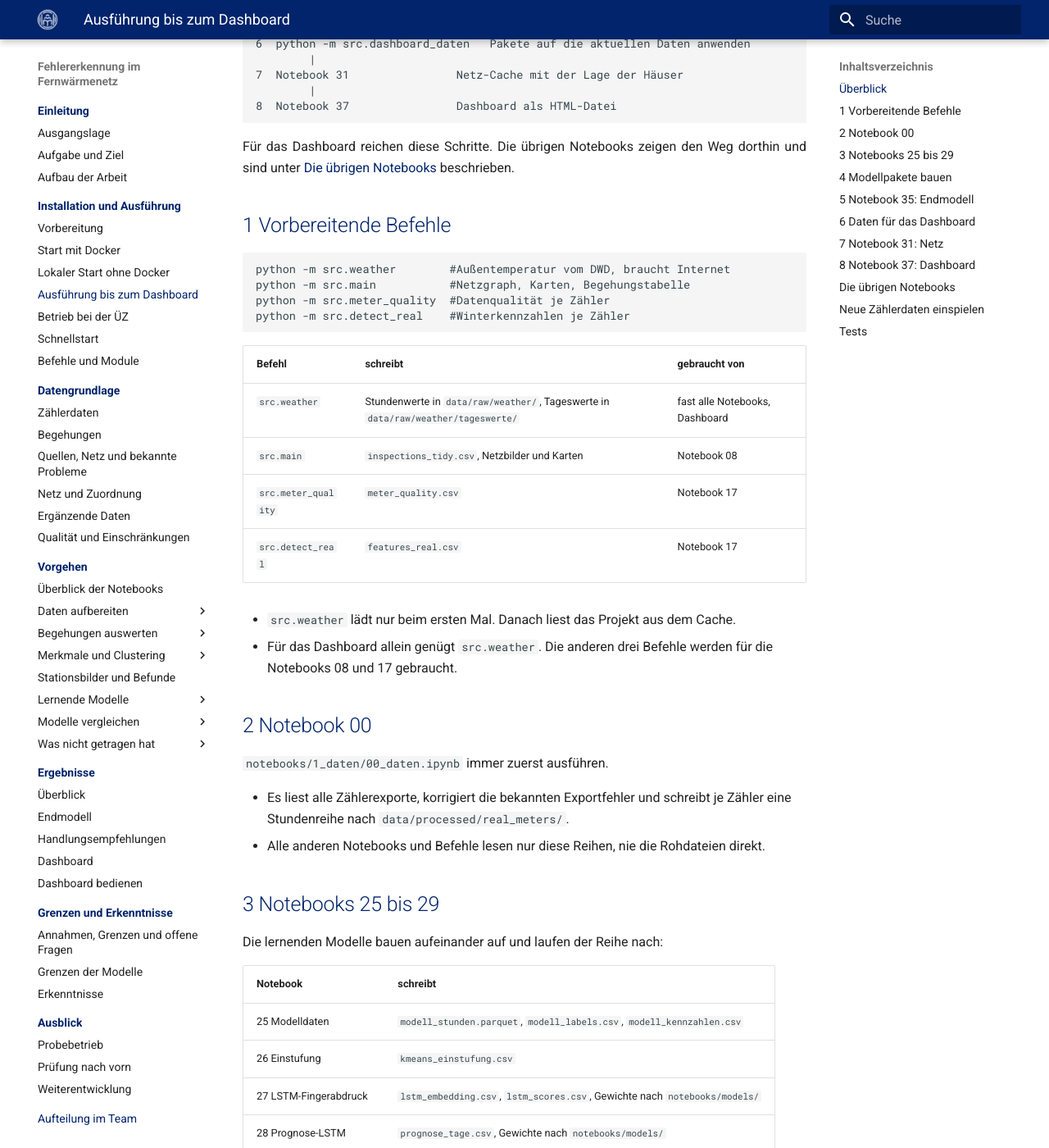
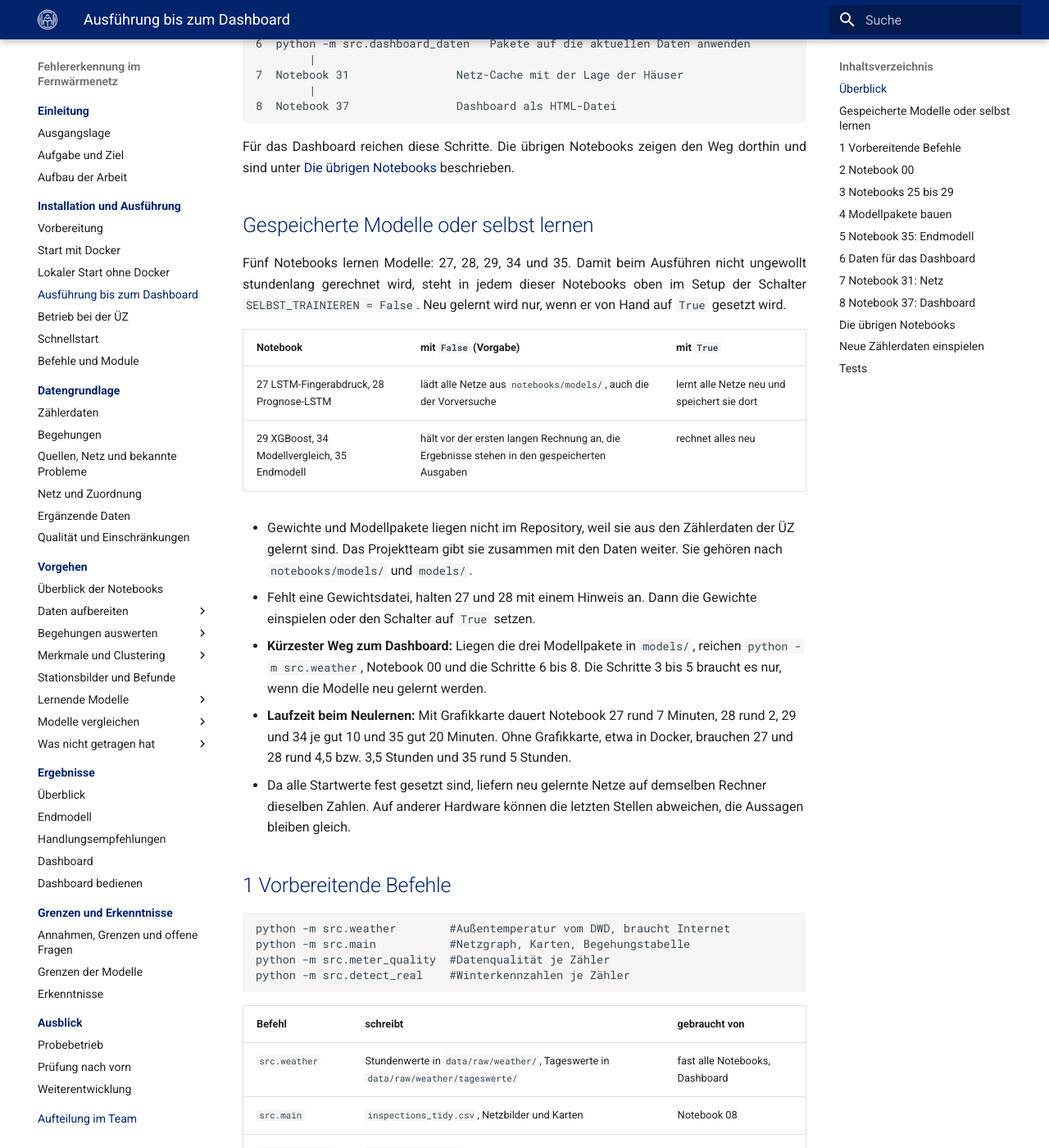
Before and after one commit to ivelinayna/projektseminar, an MkDocs documentation site: the page built from docs/installation/ausfuehrung.md, in a window 1280 px wide and 1400 px high, scrolled down 707 px. Shown: the whole window at 82% size. Built offline with MkDocs 1.6.1 and Material for MkDocs 9.7.7, drawn with Linux system fonts in a browser that asks for light colours; some of the changed text lies outside the part shown.

Commit message:
Training nur noch mit SELBST_TRAINIEREN = True

```diff
--- a/docs/installation/ausfuehrung.md
+++ b/docs/installation/ausfuehrung.md
@@ -33,6 +33,29 @@ der ÜZ in `data/raw/` liegen (siehe [Vorbereitung](vorbereitung.md)) und die Um
 
 Für das Dashboard reichen diese Schritte. Die übrigen Notebooks zeigen den Weg dorthin und sind unter
 [Die übrigen Notebooks](#die-ubrigen-notebooks) beschrieben.
+
+## Gespeicherte Modelle oder selbst lernen
+
+Fünf Notebooks lernen Modelle: 27, 28, 29, 34 und 35. Damit beim Ausführen nicht ungewollt stundenlang gerechnet
+wird, steht in jedem dieser Notebooks oben im Setup der Schalter `SELBST_TRAINIEREN = False`. Neu gelernt wird nur,
+wenn er von Hand auf `True` gesetzt wird.
+
+| Notebook | mit `False` (Vorgabe) | mit `True` |
+|---|---|---|
+| 27 LSTM-Fingerabdruck, 28 Prognose-LSTM | lädt alle Netze aus `notebooks/models/`, auch die der Vorversuche | lernt alle Netze neu und speichert sie dort |
+| 29 XGBoost, 34 Modellvergleich, 35 Endmodell | hält vor der ersten langen Rechnung an, die Ergebnisse stehen in den gespeicherten Ausgaben | rechnet alles neu |
+
+- Gewichte und Modellpakete liegen nicht im Repository, weil sie aus den Zählerdaten der ÜZ gelernt sind. Das
+  Projektteam gibt sie zusammen mit den Daten weiter. Sie gehören nach `notebooks/models/` und `models/`.
+- Fehlt eine Gewichtsdatei, halten 27 und 28 mit einem Hinweis an. Dann die Gewichte einspielen oder den Schalter auf
+  `True` setzen.
+- **Kürzester Weg zum Dashboard:** Liegen die drei Modellpakete in `models/`, reichen `python -m src.weather`,
+  Notebook 00 und die Schritte 6 bis 8. Die Schritte 3 bis 5 braucht es nur, wenn die Modelle neu gelernt werden.
+- **Laufzeit beim Neulernen:** Mit Grafikkarte dauert Notebook 27 rund 7 Minuten, 28 rund 2, 29 und 34 je gut 10 und
+  35 gut 20 Minuten. Ohne Grafikkarte, etwa in Docker, brauchen 27 und 28 rund 4,5 bzw. 3,5 Stunden und 35 rund
+  5 Stunden.
+- Da alle Startwerte fest gesetzt sind, liefern neu gelernte Netze auf demselben Rechner dieselben Zahlen. Auf anderer
+  Hardware können die letzten Stellen abweichen, die Aussagen bleiben gleich.
 
 ## 1 Vorbereitende Befehle
 
@@ -74,11 +97,10 @@ Die lernenden Modelle bauen aufeinander auf und laufen der Reihe nach:
 | 28 Prognose-LSTM | `prognose_tage.csv`, Gewichte nach `notebooks/models/` |
 | 29 XGBoost und Klassen | `fehlerklassen_je_hast.csv` |
 
-- Die meisten Schritte dauern wenige Minuten. Ohne Grafikkarte, etwa in Docker, benötigen die Notebooks 27 und 28
-  beim Neulernen rund 4,5 bzw. 3,5 Stunden, Notebook 35 rund 5 Stunden.
-- Liegen die Gewichte bereits in `notebooks/models/`, laden 27 und 28 sie, und das Neulernen entfällt. Da alle Seeds
-  fest gesetzt sind, liefern neu gelernte Gewichte auf demselben Rechner dieselben Zahlen.
-- Auf anderer Hardware können die Zahlen in den letzten Stellen abweichen. Die Aussagen bleiben gleich.
+- Mit der Vorgabe `SELBST_TRAINIEREN = False` laden 27 und 28 die Gewichte aus `notebooks/models/` und schreiben
+  ihre Tabellen trotzdem neu. Notebook 29 hält vor dem Lernen an und schreibt `fehlerklassen_je_hast.csv` nicht.
+- Gelernt wird nur mit `SELBST_TRAINIEREN = True`, siehe
+  [Gespeicherte Modelle oder selbst lernen](#gespeicherte-modelle-oder-selbst-lernen).
 
 ## 4 Modellpakete bauen
 
@@ -97,7 +119,8 @@ python -m src.modellpaket       #listet die vorhandenen Pakete
 
 - Ein Paket enthält das gelernte Modell und alles zum Anwenden: Skalierung, Schwellen, Zeiträume, Version.
 - `--gegenprobe` wendet das fertige Paket noch einmal an und gibt den Vergleich mit den Zahlen aus Notebook 28 bzw. 29
-  aus, z. B. den Anteil gleicher Klassen. Alle Werte sollten übereinstimmen.
+  aus, z. B. den Anteil gleicher Klassen. Alle Werte sollten übereinstimmen. Für `fehlerklassen` braucht die
+  Gegenprobe `fehlerklassen_je_hast.csv`, also Notebook 29 mit `SELBST_TRAINIEREN = True`.
 - Jedes Paket liegt als eigene Version unter `models/<name>/`. Die Datei `AKTUELL` sagt, welche Version das Dashboard
   nimmt.
 
@@ -111,6 +134,8 @@ setzt es diese Pakete als aktuelle Version.
   [Modellvergleich](../modellvergleich.md)).
 - Braucht die Pakete aus Schritt 4, weil es das alte Prognose-LSTM zum Vergleich lädt.
 - Dauert deutlich länger als die anderen Notebooks, weil es alle Netze je Prüfteil neu lernt.
+- Lernt nur mit `SELBST_TRAINIEREN = True`. Mit der Vorgabe `False` hält es vor Abschnitt 6 an, und die bisherigen
+  Pakete bleiben aktuell.
 - Ohne Notebook 35 nutzt das Dashboard die Pakete aus Schritt 4. Die Anzeige ist dieselbe, die Modelle stammen dann
   aus den Notebooks 26 bis 29.
 
@@ -149,8 +174,9 @@ aufgebaut ist und was es zeigt, steht unter [Dashboard](../ergebnisse_dashboard.
 
 ## Die übrigen Notebooks
 
-Alle Notebooks lassen sich in Nummernfolge von 00 bis 39 ausführen. Ein vollständiger Lauf ohne Grafikkarte
-und mit neu lernenden Netzen dauert rund 15 Stunden, überwiegend in den Notebooks 27, 28 und 35. Werden nur einzelne Notebooks
+Alle Notebooks lassen sich in Nummernfolge von 00 bis 39 ausführen. Ein vollständiger Lauf ohne Grafikkarte, mit
+`SELBST_TRAINIEREN = True` in den Notebooks 27, 28, 29, 34 und 35, dauert rund 15 Stunden, überwiegend in den
+Notebooks 27, 28 und 35. Werden nur einzelne Notebooks
 ausgeführt, sind folgende Abhängigkeiten zu beachten:
 
 | Notebook | braucht vorher |
--- a/docs/vergleich/pruefung.md
+++ b/docs/vergleich/pruefung.md
@@ -120,7 +120,7 @@ der Trainingsfehler weiter fällt. Kein Testwert und kein Befund steuert das Tra
 **Wiederholbar.** Alle Seeds sind fest. In den Vorversuchen und in Notebook 35 rechnet die
 Grafikkarte zusätzlich im deterministischen Modus, also bei jedem Lauf in derselben Reihenfolge. Ein frischer Lauf der Netze aus Notebook
 27 und 28 ohne gespeicherte Gewichte lieferte dieselben Zahlen wie die gespeicherte Fassung. Die
-Gewichte werden gespeichert und beim nächsten Lauf geladen.
+Gewichte werden gespeichert, und ohne `SELBST_TRAINIEREN = True` laden die Notebooks sie, statt neu zu lernen.
 
 ## Warum keine Hyperparameter-Suche für die Netze
 
```
Also changed, not shown: docs/ausblick_probebetrieb.md (+3 -2 lines), docs/installation/docker.md (+4 -4 lines), docs/installation/vorbereitung.md (+5 -4 lines), docs/modelle/index.md (+5 -4 lines), 5 other files.
